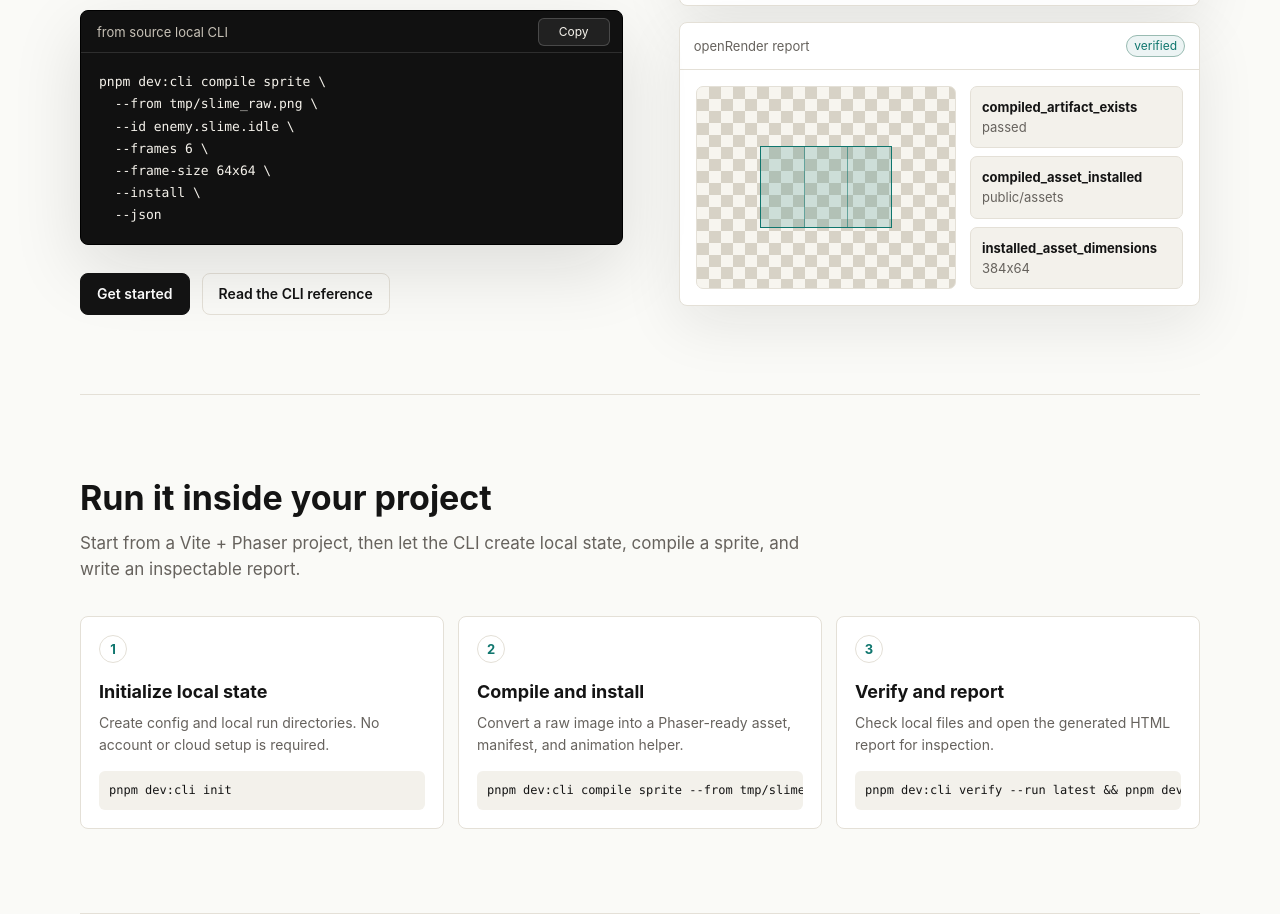
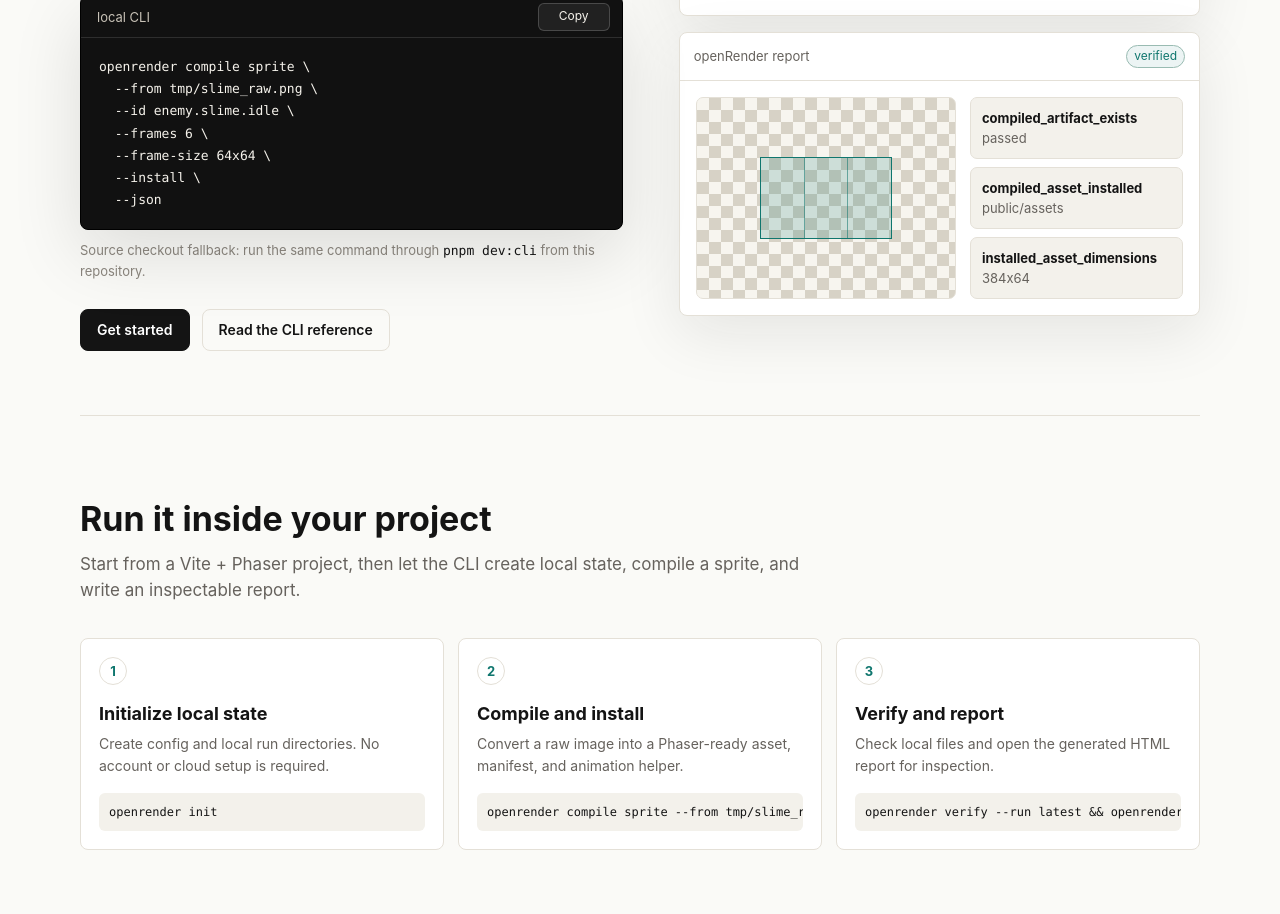
Before and after one commit to dt-pirate/openrender, a website: page docs/developer-webpage.html in a window 1280 px wide. Shown: the part 406-1320 px from the top of the page. Drawn offline with Linux system fonts and the light colour scheme.

Commit message:
docs: refine developer webpage commands

```diff
--- a/docs/developer-webpage.html
+++ b/docs/developer-webpage.html
@@ -246,6 +246,19 @@
       background: var(--code-bg);
       color: var(--code-fg);
       box-shadow: 0 24px 70px rgb(20 20 20 / 12%);
+    }
+
+    .command-note {
+      margin: 10px 0 0;
+      color: var(--subtle);
+      font-size: 13px;
+    }
+
+    .command-note code {
+      font-family:
+        ui-monospace, SFMono-Regular, Menlo, Monaco, Consolas,
+        "Liberation Mono", monospace;
+      color: var(--ink);
     }
 
     .code-card-header {
@@ -830,10 +843,10 @@
           </p>
           <div class="code-card" aria-label="openRender compile command">
             <div class="code-card-header">
-              <span>from source local CLI</span>
+              <span>local CLI</span>
               <button class="copy-button" type="button" data-copy-target="hero-command" aria-label="Copy command">Copy</button>
             </div>
-            <pre id="hero-command">pnpm dev:cli compile sprite \
+            <pre id="hero-command">openrender compile sprite \
   --from tmp/slime_raw.png \
   --id enemy.slime.idle \
   --frames 6 \
@@ -841,6 +854,9 @@
   --install \
   --json</pre>
           </div>
+          <p class="command-note">
+            Source checkout fallback: run the same command through <code>pnpm dev:cli</code> from this repository.
+          </p>
           <div class="hero-actions">
             <a class="button" href="#quickstart">Get started</a>
             <a class="button secondary" href="./cli-reference.md">Read the CLI reference</a>
@@ -909,19 +925,19 @@
             <div class="step-number">1</div>
             <h3>Initialize local state</h3>
             <p>Create config and local run directories. No account or cloud setup is required.</p>
-            <div class="mini-command">pnpm dev:cli init</div>
+            <div class="mini-command">openrender init</div>
           </article>
           <article class="step-card">
             <div class="step-number">2</div>
             <h3>Compile and install</h3>
             <p>Convert a raw image into a Phaser-ready asset, manifest, and animation helper.</p>
-            <div class="mini-command">pnpm dev:cli compile sprite --from tmp/slime_raw.png --id enemy.slime.idle --frames 6 --frame-size 64x64 --install</div>
+            <div class="mini-command">openrender compile sprite --from tmp/slime_raw.png --id enemy.slime.idle --frames 6 --frame-size 64x64 --install</div>
           </article>
           <article class="step-card">
             <div class="step-number">3</div>
             <h3>Verify and report</h3>
             <p>Check local files and open the generated HTML report for inspection.</p>
-            <div class="mini-command">pnpm dev:cli verify --run latest && pnpm dev:cli report --run latest --open</div>
+            <div class="mini-command">openrender verify --run latest && openrender report --run latest --open</div>
           </article>
         </div>
       </section>
@@ -1084,6 +1100,7 @@
         <a href="./openRender_POC_v0.1.md">POC spec</a>
         <a href="./quickstart-phaser.md">Quickstart</a>
         <a href="./cli-reference.md">CLI reference</a>
+        <a href="./developer-webpage-design-guide.md">Design guide</a>
         <a href="./known-limitations.md">Known limitations</a>
       </div>
     </footer>
```
Also changed, not shown: README.md.
